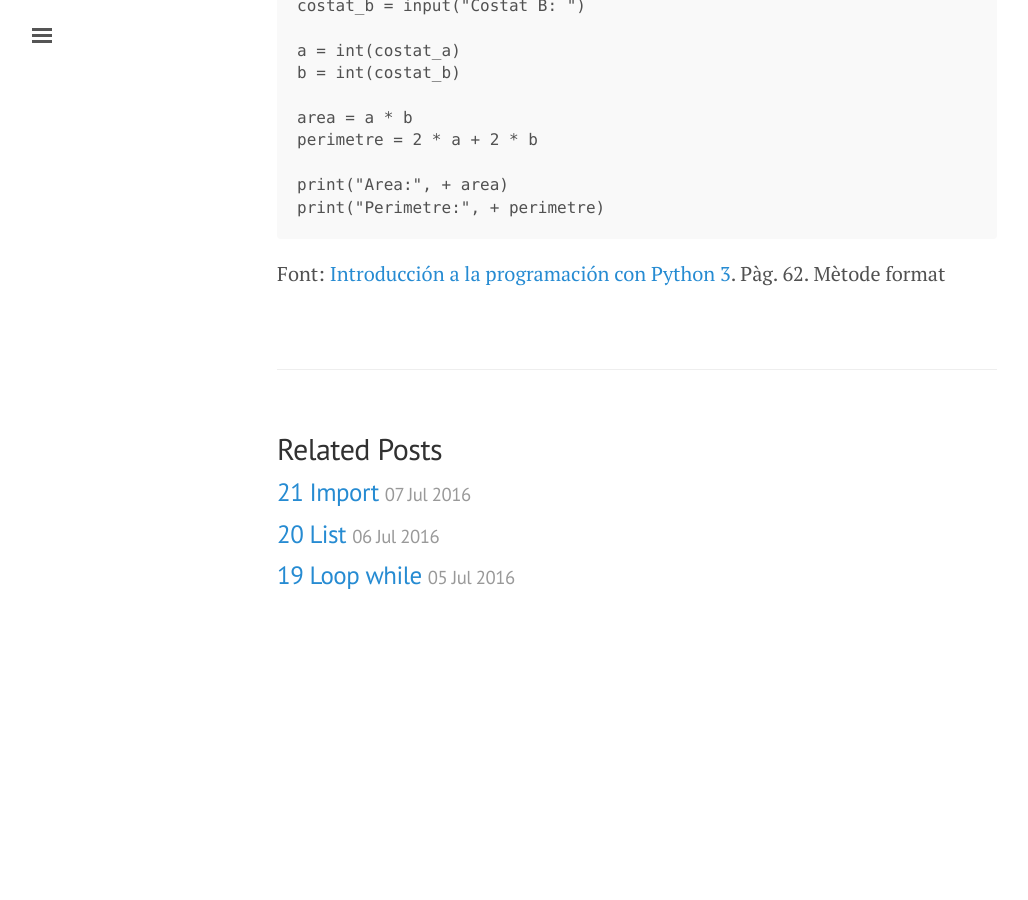
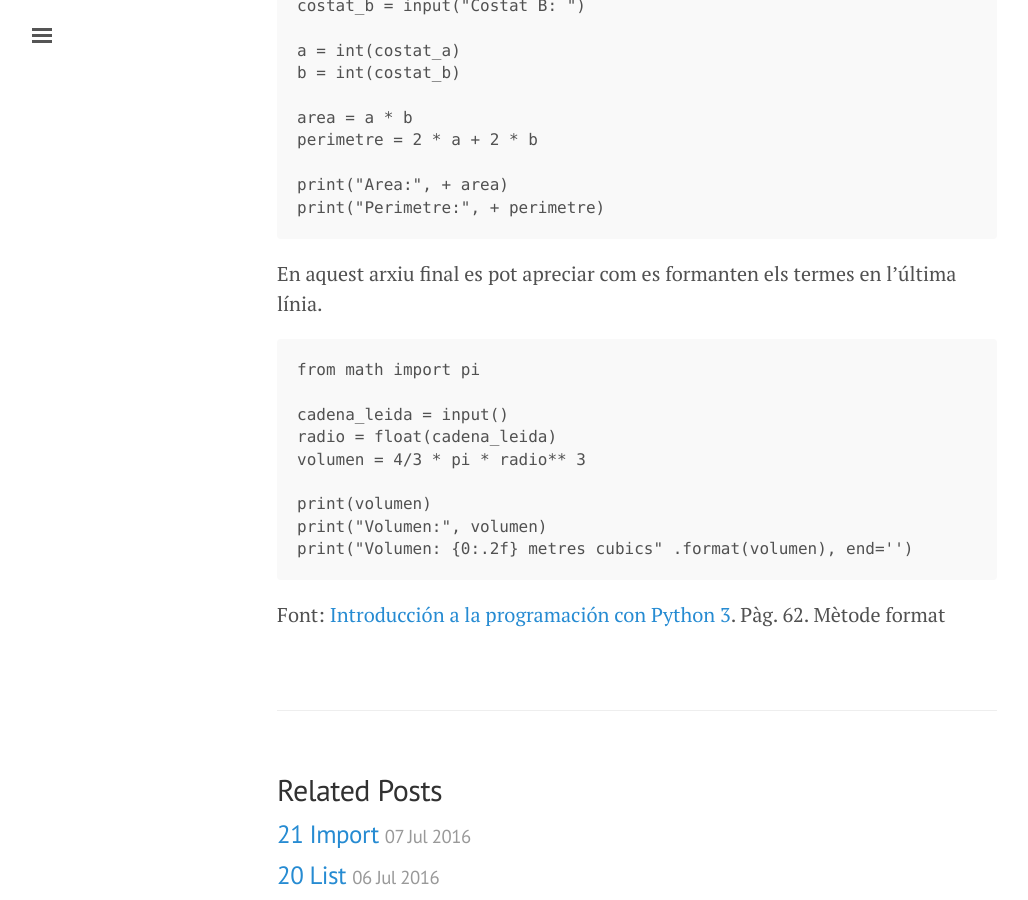
Before and after one commit to inclusa/python, a Jekyll site: the page built from _posts/2016-07-08-print.md, in a window 1280 px wide and 900 px high, scrolled down 1131 px. Shown: the whole window, without its empty margins (3-1031 px from the left). Built offline with Jekyll 4.4.1, drawn with Linux system fonts in a browser that asks for light colours; before the commit the page ends 1782 px from its top, so only the background shows below that.

Commit message:
Formant les dades d'eixida

````diff
--- a/_posts/2016-07-08-print.md
+++ b/_posts/2016-07-08-print.md
@@ -48,5 +48,18 @@ perimetre = 2 * a + 2 * b
 print("Area:", + area)
 print("Perimetre:", + perimetre)
 ```
+En aquest arxiu final es pot apreciar com es formanten els termes en l'última línia.
+
+```
+from math import pi
+
+cadena_leida = input()
+radio = float(cadena_leida)
+volumen = 4/3 * pi * radio** 3
+
+print(volumen)
+print("Volumen:", volumen)
+print("Volumen: {0:.2f} metres cubics" .format(volumen), end='')
+```
 
 Font: [Introducción a la programación con Python 3](http://repositori.uji.es/xmlui/bitstream/handle/10234/102653/s93.pdf?sequence=1). Pàg. 62. Mètode format
````
